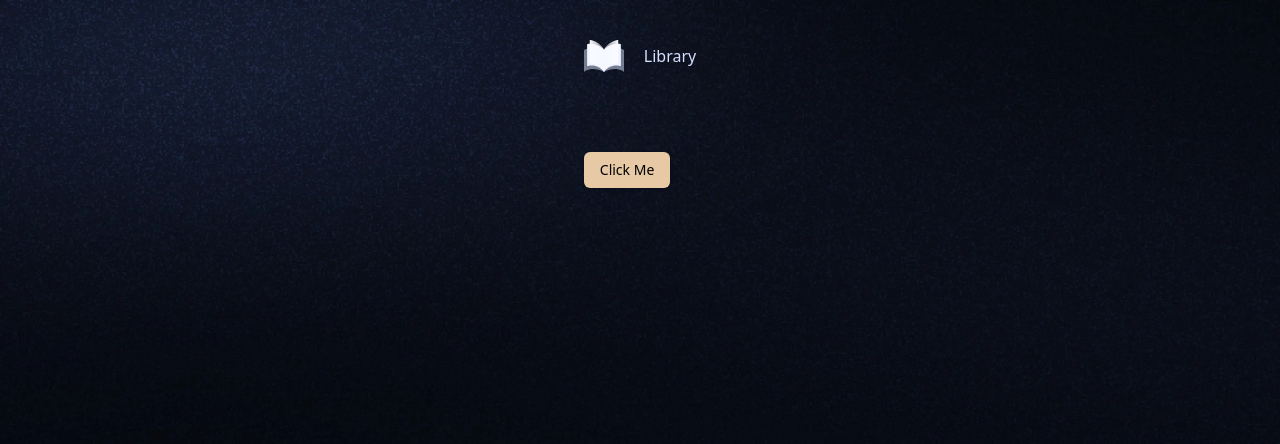
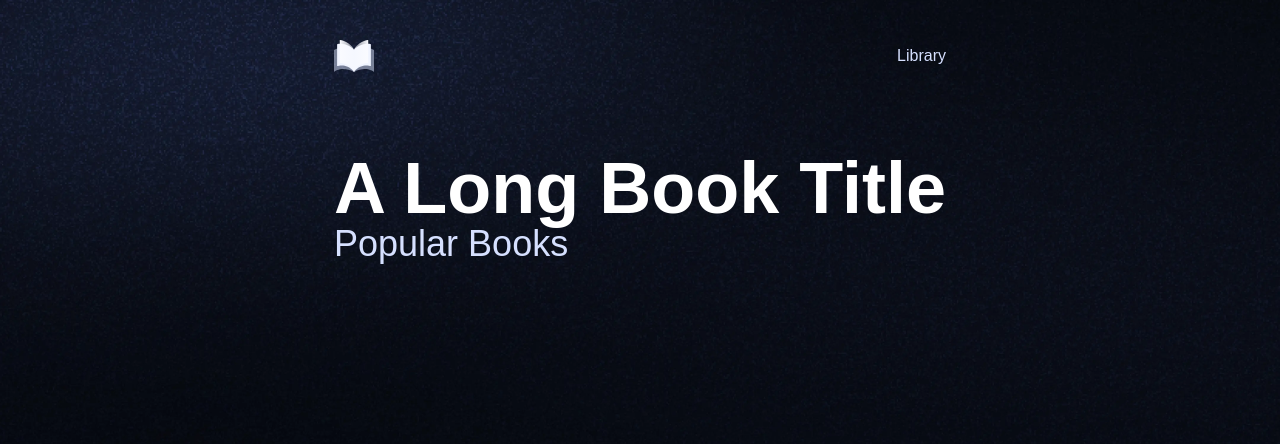
Before and after one commit to AkramExp/bookwise, a Next.js app: page / in a window 1280 px wide. Shown: the top 444 px of the page. Built offline with nearby package versions, Linux system fonts and the light colour scheme; a web font is replaced by a local one.

Commit message:
added book list and book overview component

```diff
--- a/app/(root)/page.tsx
+++ b/app/(root)/page.tsx
@@ -1,11 +1,15 @@
+import BookOverview from "@/components/BookOverview";
+import BookList from "@/components/ui/BookList";
 import { Button } from "@/components/ui/button";
 import React from "react";
 
 const Home = () => {
   return (
-    <div>
-      <Button>Click Me </Button>
-    </div>
+    <>
+      <BookOverview />
+
+      <BookList />
+    </>
   );
 };
 
--- a/app/layout.tsx
+++ b/app/layout.tsx
@@ -34,7 +34,9 @@
 }) {
   return (
     <html lang="en">
-      <body>{children}</body>
+      <body className={`${ibmPlexSans.className} ${bebasNeue.variable}`}>
+        {children}
+      </body>
     </html>
   );
 }
--- /dev/null
+++ b/components/BookOverview.tsx
@@ -0,0 +1,13 @@
+import React from "react";
+
+const BookOverview = () => {
+  return (
+    <section className="book-overview">
+      <div className="flex flex-1 flex-col gap-5">
+        <h1>A Long Book Title</h1>
+      </div>
+    </section>
+  );
+};
+
+export default BookOverview;
--- /dev/null
+++ b/components/ui/BookList.tsx
@@ -0,0 +1,11 @@
+import React from "react";
+
+const BookList = () => {
+  return (
+    <section>
+      <h2 className="font-bebas-neue text-4xl text-light-100">Popular Books</h2>
+    </section>
+  );
+};
+
+export default BookList;
```
